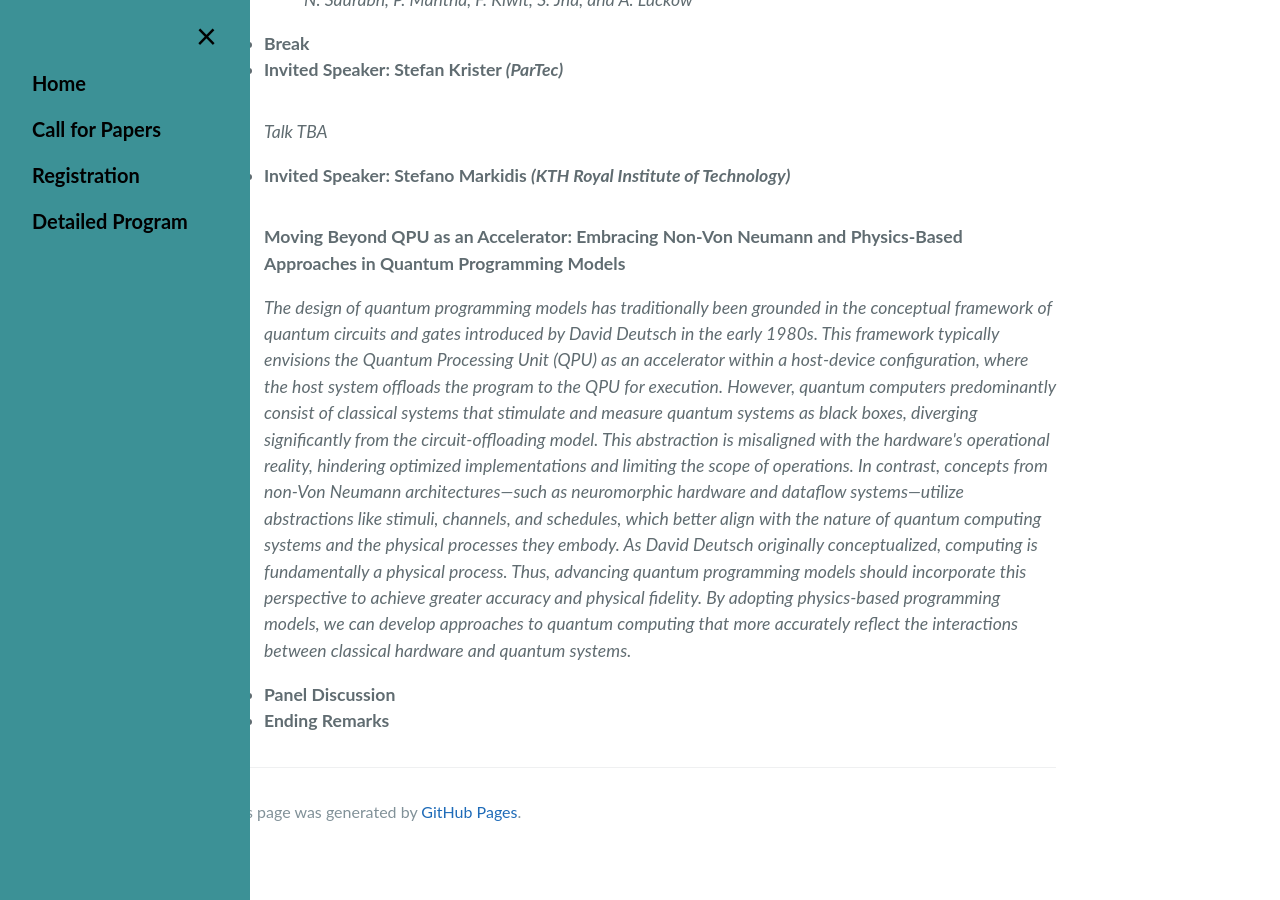
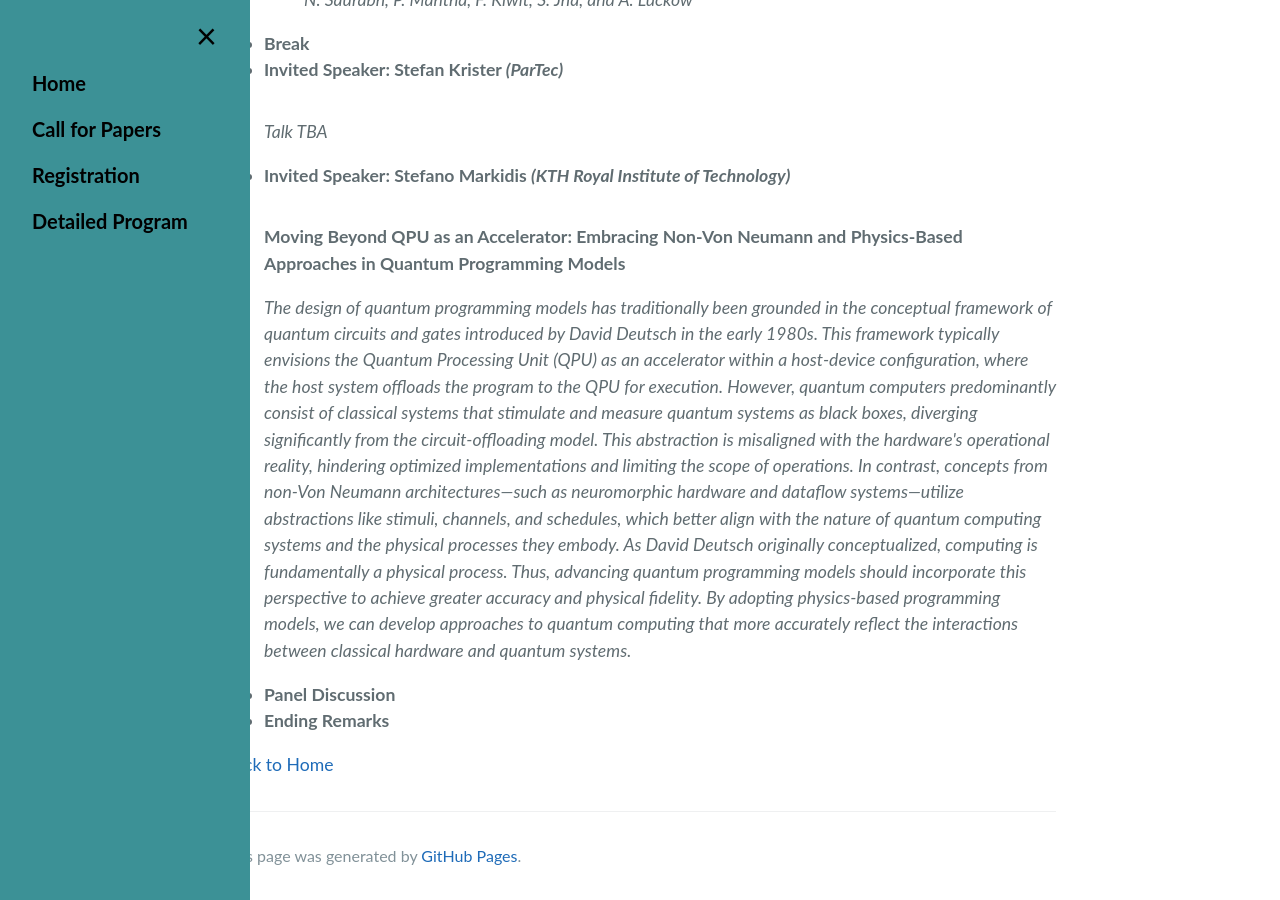
Before and after one commit to HPQCI/HPQCI.github.io, a Jekyll site: the page built from program.md, in a window 1280 px wide and 900 px high, scrolled down 1150 px. Built offline with Jekyll 4.4.1, drawn with Linux system fonts in a browser that asks for light colours.

Commit message:
add back to home button to program page

```diff
--- a/program.md
+++ b/program.md
@@ -54,3 +54,6 @@ title: Workshop Program
 	<li><b>Panel Discussion</b></li>
 	<li><b>Ending Remarks</b></li>
 </ul>
+
+
+[Back to Home](./)
```
